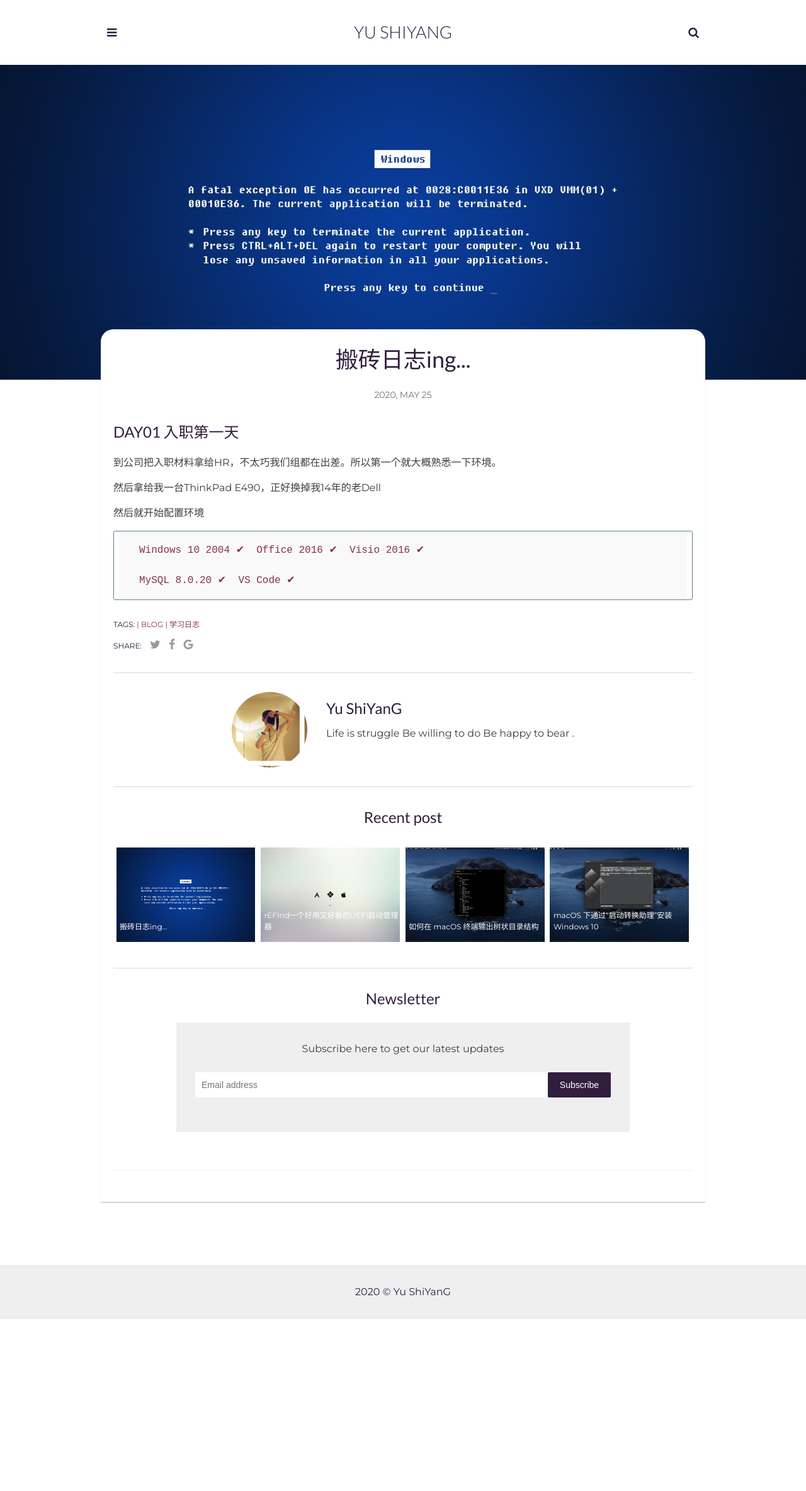
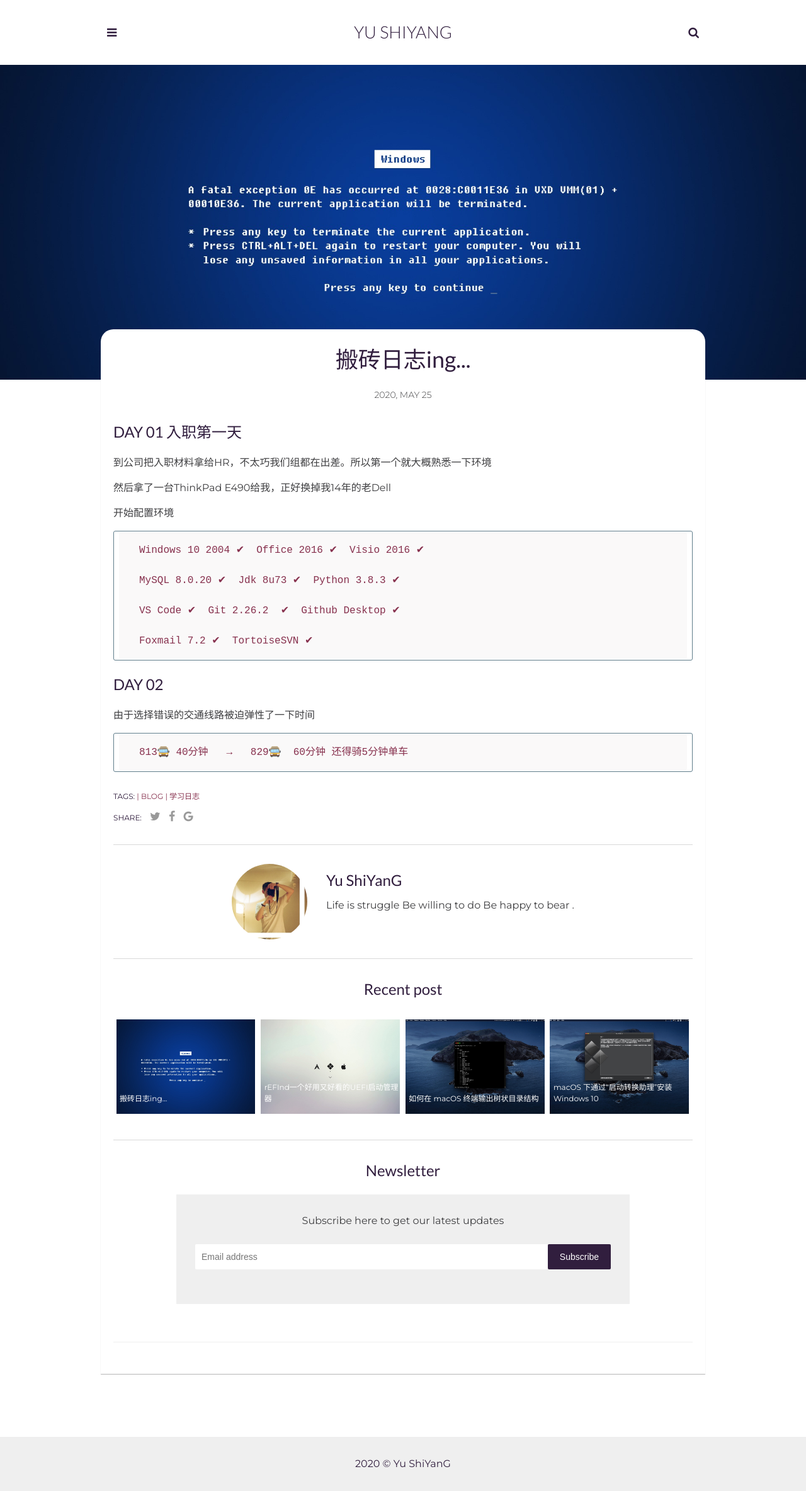
Before and after one commit to techysy/techysy.github.io, a Jekyll site: the page built from _posts/2020-05-25-move-brick-log.markdown, in a window 1280 px wide. Shown: the whole page at 63% size. Built offline with Jekyll 4.4.1, drawn with Linux system fonts in a browser that asks for light colours; comment, search, counter and statistics services are not loaded; a style sheet for code colours, icons or effects is not loaded.

Commit message:
Update 2020-05-25-move-brick-log.markdown
在线预览一下~

```diff
--- a/_posts/2020-05-25-move-brick-log.markdown
+++ b/_posts/2020-05-25-move-brick-log.markdown
@@ -7,14 +7,24 @@ tags: [blog,学习日志]
 categories: 分享
 ---
 
-## DAY01 入职第一天
+## DAY 01 入职第一天
 
-到公司把入职材料拿给HR，不太巧我们组都在出差。所以第一个就大概熟悉一下环境。
+到公司把入职材料拿给HR，不太巧我们组都在出差。所以第一个就大概熟悉一下环境
 
-然后拿给我一台ThinkPad E490，正好换掉我14年的老Dell
+然后拿了一台ThinkPad E490给我，正好换掉我14年的老Dell
 
-然后就开始配置环境
+开始配置环境
 
     Windows 10 2004 ✔  Office 2016 ✔  Visio 2016 ✔
 
-    MySQL 8.0.20 ✔  VS Code ✔
+    MySQL 8.0.20 ✔  Jdk 8u73 ✔  Python 3.8.3 ✔
+
+    VS Code ✔  Git 2.26.2  ✔  Github Desktop ✔
+
+    Foxmail 7.2 ✔  TortoiseSVN ✔
+
+## DAY 02
+
+由于选择错误的交通线路被迫弹性了一下时间
+
+    813🚍 40分钟   →   829🚍  60分钟 还得骑5分钟单车
```
